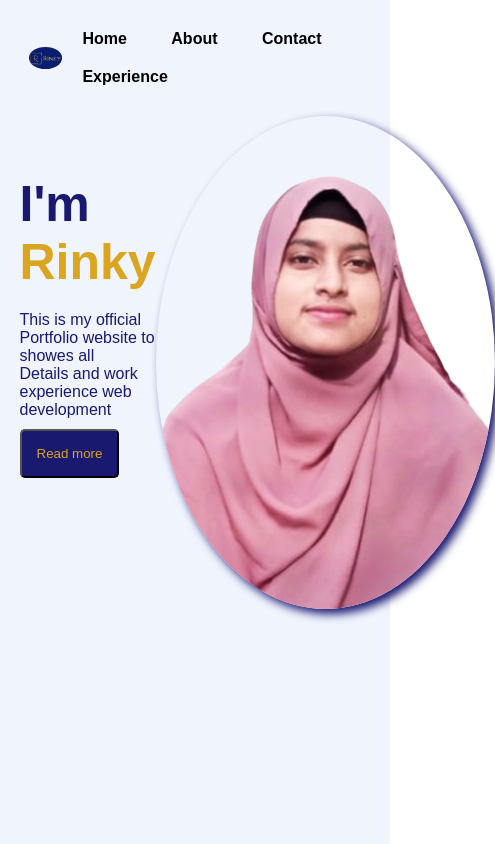
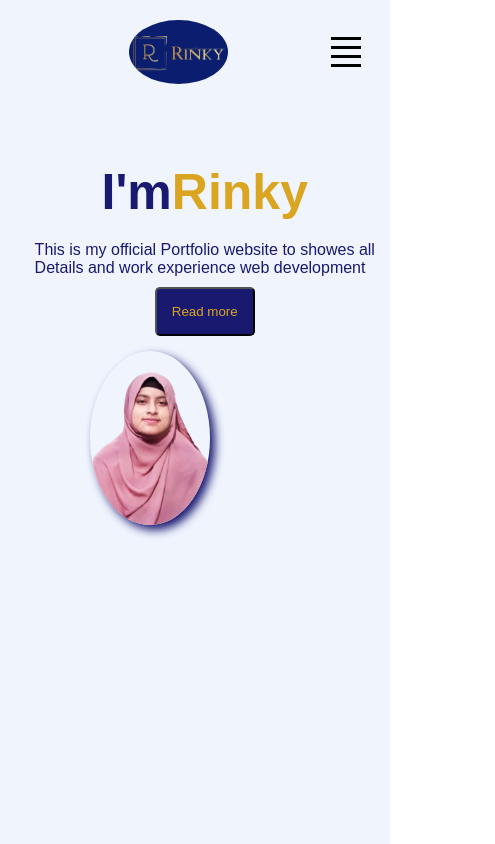
Before and after one commit to mstrinkyakter/Portfolio, a plain HTML site: page index.html in a window 390 px wide. Shown: the whole page, 495 px wide, since content can reach past the window. Drawn offline with Linux system fonts and the light colour scheme.

Commit message:
responsive

```diff
--- a/index.html
+++ b/index.html
@@ -11,6 +11,12 @@
    <div>
     <nav>
         <img class="logo" src="logo.PNG" alt="">
+        <div class="three-line">
+            <div class="line"></div>
+            <div class="line"></div>
+            <div class="line"></div>
+            <div class="line"></div>
+        </div>
         <ul>
             <li><a href="">Home</a></li>
             <li><a href="">About</a></li>
@@ -21,11 +27,19 @@
    </div>
   <div class="inline">
     <div class="detail">
-        <h1>I'm <span>Rinky </span></h1>
-        <p>This is my official Portfolio website to showes all
-          <br>Details and work experience web development
-        </p>
-        <button>Read more</button>
+        <h1>I'm  <span> Rinky </span></h1>
+
+        <div class="paragraph">
+          <p>This is my official Portfolio website to showes all
+            <br>Details and work experience web development
+          </p>
+        </div>
+
+          <div class="btn">
+            <button>Read more</button>
+          </div>
+
+
      </div>
      <div class="image">
         <img class="img" src="rinky2.png" alt="">
--- a/style.css
+++ b/style.css
@@ -14,7 +14,7 @@
 nav{
     display: flex;
     width: 85%;
-    margin: auto;
+    margin:auto;
     padding: 20px 0;
     align-items: center;
     justify-content: space-between;
@@ -24,6 +24,9 @@ nav{
     border-radius: 50%;
     background-size: 100%;
     background-position: center;
+}
+.three-line{
+    display: none;
 }
 nav ul li{
     display: inline-block;
@@ -82,3 +85,61 @@ button:hover{
     display: flex;
     justify-content: space-between;
 }
+
+/* media Query
+ */
+ @media (max-width:650px) {
+    ul{
+    display: none;
+   }
+   .three-line{
+    display: block;
+    cursor: pointer;
+   }
+   .three-line .line{
+    width: 30px;
+    height: 3px;
+    background: #000;
+    margin: 6px 0;
+   }
+   .logo{
+    width: 30%;
+    border-radius: 50%;
+    background-size: 100%;
+    background-position: center;
+    margin-left: 30%;
+ }
+ .inline{
+    width: 100%;
+    display:block;
+    justify-content: space-between;
+   }
+   .inline h1 {
+    display: flex;
+    align-items: center;
+    justify-content: center;
+
+   }
+.btn{
+    display: flex;
+    align-items: center;
+    justify-content: center;
+    margin-bottom: 15px;
+    border-radius: 5px;
+}
+.img{
+    border-radius: 50%;
+    box-shadow: 5px 5px 10px  midnightblue;
+    width: 40%;
+   }
+   .image{
+    display: flex;
+    align-items: center;
+    justify-content: center;
+   }
+.paragraph{
+    display: flex;
+    align-items: center;
+    justify-content: center;
+}
+}
```
